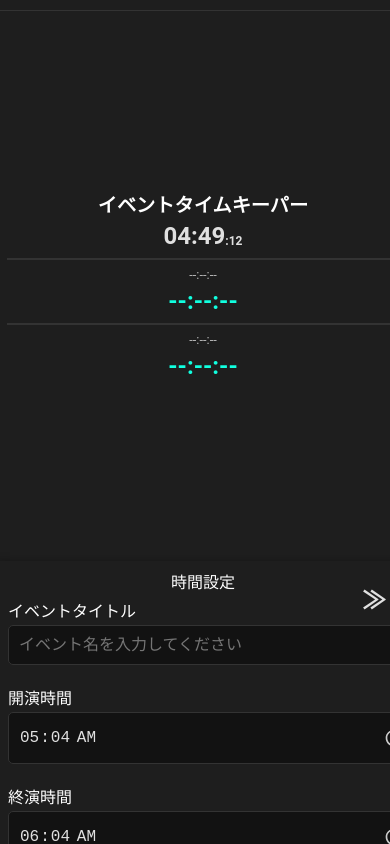
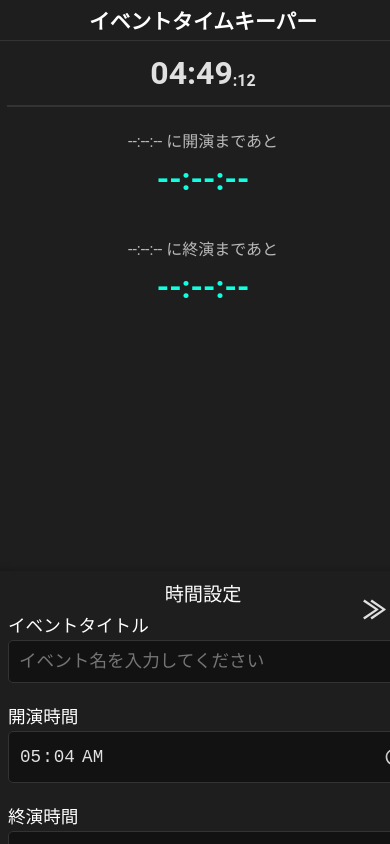
Before and after one commit to Dolphiiiin/ume-timer, a plain HTML site: page index.html in a window 390 px wide. Drawn offline with Linux system fonts and the light colour scheme.

Commit message:
fix layout

```diff
--- a/index.html
+++ b/index.html
@@ -4,7 +4,8 @@
     <meta charset="UTF-8">
     <meta name="viewport" content="width=device-width, initial-scale=1.0">
     <title>イベントタイムキーパー</title>
-    <style>        :root {
+    <style>
+        :root {
     --bg-color: #121212;
     --primary-color: #ffffff;
     --secondary-color: #11ffdf;
@@ -49,7 +50,7 @@
     background-color: transparent;
     color: var(--primary-color);
     border: none;
-            font-size: clamp(1rem, 5vw, 2rem);
+    font-size: clamp(1.2rem, 5vw, 2.2rem);
     font-weight: bold;
     width: 100%;
     padding: 5px;
@@ -75,7 +76,6 @@
     display: flex;
     flex-direction: column;
     align-items: center;
-            justify-content: center;
     background-color: var(--panel-color);
     border-radius: 0;
     padding: 10px;
@@ -85,7 +85,7 @@
 }
 
 .current-time {
-            font-size: clamp(2rem, 8vw, 6rem);
+    font-size: clamp(3.5rem, 12vw, 9rem);
     font-weight: bold;
     margin: 10px 0;
     color: var(--text-color);
@@ -99,8 +99,33 @@
     transform: translateY(8%);
 }
 
+/* 時間表示を横並びに */
+.time-row {
+    display: flex;
+    width: 100%;
+    justify-content: space-between;
+    align-items: center;
+    margin: 5px 0;
+    padding: 0 10px;
+    gap: 20px;
+}
+
+.time-block {
+    display: flex;
+    flex-direction: column;
+    align-items: center;
+    flex: 1;
+}
+
+.target-time {
+    font-size: clamp(1.5rem, 5vw, 3rem);
+    color: var(--text-color);
+    opacity: 0.8;
+    text-align: center;
+}
+
 .countdown {
-            font-size: clamp(2rem, 8vw, 6rem);
+    font-size: clamp(3.5rem, 11vw, 9rem);
     font-weight: bold;
     color: var(--secondary-color);
     margin: 10px 0;
@@ -108,23 +133,20 @@
     display: inline-block;
 }
 
-        .target-time {
-            font-size: clamp(1rem, 4vw, 2.5rem);
-            color: var(--text-color);
-            opacity: 0.8;
-            margin: 5px 0;
+.countdown.warning {
+    color: #ffab40;
 }
 
-        .countdown.warning {
-            color: #ffab40;
-        }        .countdown.danger {
+.countdown.danger {
     color: var(--error-color);
 }
 
 .elapsed {
     color: #ededed;
     opacity: 0.6;
-        }/* サイドバー設定部分 */
+}
+
+/* サイドバー設定部分 */
 .settings-panel {
     background-color: var(--panel-color);
     border-radius: 0;
@@ -163,7 +185,7 @@
 }
 
 .settings-title {
-            font-size: clamp(1rem, 3vw, 1.5rem);
+    font-size: clamp(1.2rem, 3.5vw, 1.8rem);
     color: var(--primary-color);
     margin-bottom: 10px;
     text-align: center;
@@ -184,7 +206,9 @@
     display: block;
     margin-bottom: 8px;
     color: var(--primary-color);
+    font-size: 1.1rem;
 }
+
 input[type="time"], input[type="text"].event-title-input {
     background-color: var(--bg-color);
     color: var(--text-color);
@@ -193,7 +217,7 @@
     border-radius: 5px;
     width: 100%;
     margin-bottom: 10px;
-            font-size: 1rem;
+    font-size: 1.1rem;
 }
 
 input[type="time"]::-webkit-calendar-picker-indicator {
@@ -207,10 +231,10 @@
     background-color: var(--primary-color);
     color: #121212;
     border: none;
-            padding: 10px;
+    padding: 12px;
     border-radius: 5px;
     cursor: pointer;
-            font-size: 0.9rem;
+    font-size: 1.1rem;
     font-weight: bold;
     transition: background-color 0.3s ease;
     margin-bottom: 8px;
@@ -233,30 +257,30 @@
     text-align: center;
     margin: 10px 0;
     font-style: italic;
-            padding: 8px;
+    padding: 10px;
     background-color: var(--bg-color);
     border-radius: 5px;
-            font-size: 0.9rem;
+    font-size: 1rem;
 }
 
 hr {
     width: 100%;
     border: 1px solid var(--border-color);
-            margin: 10px 0;
+    margin: 15px 0;
 }
 
 /* レスポンシブデザインの改善 */
-        @media (max-width: 1024px) {
+@media (max-width: 1200px) {
     .current-time {
-                font-size: clamp(2rem, 7vw, 5rem);
+        font-size: clamp(3rem, 10vw, 8rem);
     }
 
     .countdown {
-                font-size: clamp(2rem, 7vw, 5rem);
+        font-size: clamp(3rem, 10vw, 8rem);
     }
 
     .target-time {
-                font-size: clamp(1rem, 3.5vw, 2rem);
+        font-size: clamp(1.3rem, 4vw, 2.7rem);
     }
 }
 
@@ -281,22 +305,31 @@
     }
 
     .current-time {
-                font-size: clamp(1.8rem, 6vw, 4rem);
+        font-size: clamp(2.5rem, 8vw, 6rem);
         margin: 5px 0;
     }
 
     .countdown {
-                font-size: clamp(1.8rem, 6vw, 4rem);
+        font-size: clamp(2.5rem, 8vw, 6rem);
         margin: 5px 0;
     }
 
     .target-time {
-                font-size: clamp(0.9rem, 3vw, 1.8rem);
+        font-size: clamp(1.2rem, 3.5vw, 2.2rem);
         margin: 3px 0;
     }
 
     hr {
+        margin: 8px 0;
+    }
+
+    .time-row {
+        flex-direction: column;
+    }
+
+    .time-block {
         margin: 5px 0;
+        width: 100%;
     }
 }
 
@@ -306,23 +339,23 @@
     }
 
     .editable-header {
-                font-size: 1.2rem;
+        font-size: 1.3rem;
         padding: 3px;
     }
 
     .current-time {
-                font-size: clamp(1.5rem, 5vw, 3rem);
-                margin: 3px 0;
+        font-size: clamp(2rem, 7vw, 4.5rem);
+        margin: 5px 0;
     }
 
     .countdown {
-                font-size: clamp(1.5rem, 5vw, 3rem);
-                margin: 3px 0;
+        font-size: clamp(2rem, 7vw, 4.5rem);
+        margin: 5px 0;
     }
 
     .target-time {
-                font-size: clamp(0.8rem, 2.5vw, 1.5rem);
-                margin: 2px 0;
+        font-size: clamp(1rem, 3vw, 1.8rem);
+        margin: 3px 0;
     }
 
     .settings-panel {
@@ -340,11 +373,11 @@
     .status {
         padding: 5px;
         margin: 5px 0;
-                font-size: 0.8rem;
+        font-size: 0.9rem;
     }
 
     button {
-                padding: 8px;
+        padding: 10px;
         margin-bottom: 5px;
     }
 
@@ -356,17 +389,17 @@
 /* 特に小さい画面やランドスケープモードに対応 */
 @media (max-height: 500px) {
     .current-time, .countdown {
-                font-size: clamp(1.2rem, 4vw, 2.5rem);
+        font-size: clamp(1.8rem, 5.5vw, 3.5rem);
         margin: 2px 0;
     }
 
     .target-time {
-                font-size: clamp(0.7rem, 2vw, 1.2rem);
+        font-size: clamp(0.9rem, 2.5vw, 1.5rem);
         margin: 1px 0;
     }
 
     hr {
-                margin: 3px 0;
+        margin: 5px 0;
     }
 
     .time-display {
@@ -377,33 +410,41 @@
 /* タブレットのランドスケープモード用 */
 @media (min-width: 768px) and (max-height: 768px) {
     .current-time, .countdown {
-                font-size: clamp(1.5rem, 5vw, 3.5rem);
+        font-size: clamp(2.2rem, 6vw, 5rem);
     }
 
     .target-time {
-                font-size: clamp(0.9rem, 2.5vw, 1.8rem);
+        font-size: clamp(1.1rem, 3vw, 2.2rem);
     }
 }
     </style>
 </head>
-<body>    <div class="container">
+<body>
+    <div class="container">
         <div class="header-container">
-
+            <input type="text" class="editable-header" id="headerText" placeholder="イベント名を入力してください" value="イベントタイムキーパー">
         </div>
         <div class="main-container">
             <div class="time-display">
-                <input type="text" class="editable-header" id="headerText" placeholder="イベント名を入力してください" value="イベントタイムキーパー">
                 <div class="current-time" id="currentTime">--:--:--</div>
                 <hr>
-                <div class="target-time" id="startTargetTime">--:--:--</div>
+
+                <div class="time-row">
+                    <div class="time-block">
+                        <div class="target-time" id="startTargetTime">--:--:-- に開演まであと</div>
                         <div class="countdown" id="startCountdown">--:--:--</div>
-            <hr>
-                <div class="target-time" id="endTargetTime">--:--:--</div>
+                    </div>
+                    <div class="time-block">
+                        <div class="target-time" id="endTargetTime">--:--:-- に終演まであと</div>
                         <div class="countdown" id="countdown">--:--:--</div>
+                    </div>
+                </div>
+            </div>
 
-            </div>        <div class="settings-panel" id="settingsPanel">
+            <div class="settings-panel" id="settingsPanel">
                 <button class="toggle-settings" id="toggleSettings">≫</button>
-            <div class="settings-title">時間設定</div>            <div class="time-settings">
+                <div class="settings-title">時間設定</div>
+                <div class="time-settings">
                     <div class="setting-group">
                         <label for="eventTitle">イベントタイトル</label>
                         <input type="text" id="eventTitle" class="event-title-input" placeholder="イベント名を入力してください">
@@ -421,6 +462,7 @@
                 <div class="button-group">
                     <button id="setTimesBtn">時間を設定</button>
                     <button id="resetBtn">リセット</button>
+                </div>
             </div>
         </div>
     </div>
@@ -443,7 +485,9 @@
         const resetBtn = document.getElementById('resetBtn');
         const statusElem = document.getElementById('status');
         const startTargetTimeElem = document.getElementById('startTargetTime');
-        const endTargetTimeElem = document.getElementById('endTargetTime');        // 現在時刻を表示する関数
+        const endTargetTimeElem = document.getElementById('endTargetTime');
+
+        // 現在時刻を表示する関数
         function updateCurrentTime() {
             const now = new Date();
             currentTimeElem.innerHTML = formatTime(now, true);
@@ -453,10 +497,12 @@
                 startTargetTimeElem.textContent = formatTime(startTime, false) + " に開演まであと";
                 endTargetTimeElem.textContent = formatTime(endTime, false) + " に終演まであと";
             }
+
             // 開演までのカウントダウンを表示（開演後は0でストップ）
             if (startTime) {
                 const timeToStart = startTime - now;
                 const isPast = timeToStart < 0;
+
                 if (isPast) {
                     // 開演後は 00:00:00 を表示
                     startCountdownElem.innerHTML = "00:00:00";
@@ -476,6 +522,7 @@
                     }
                 }
             }
+
             // イベントが設定されている場合の自動スタート
             if (startTime && !countdownInterval) {
                 // 終演までのカウントダウンを常に開始
@@ -494,6 +541,7 @@
             if (countdownInterval) {
                 clearInterval(countdownInterval);
             }
+
             countdownInterval = setInterval(() => {
                 const now = new Date();
                 const remainingTime = endTime - now;
@@ -518,7 +566,9 @@
                     countdownElem.classList.remove('warning', 'danger');
                 }
             }, 1000);
-        }        // 時間を表示用にフォーマットする関数
+        }
+
+        // 時間を表示用にフォーマットする関数
         function formatTime(date, includeSeconds = false) {
             const hours = padZero(date.getHours());
             const minutes = padZero(date.getMinutes());
@@ -611,11 +661,14 @@
         // Date オブジェクトを input[type="time"] 用にフォーマットする関数
         function formatTimeForInput(date) {
             return `${padZero(date.getHours())}:${padZero(date.getMinutes())}`;
-        }        // 初期化関数
+        }
+
+        // 初期化関数
         function initialize() {
             // 1秒ごとに現在時刻を更新
             setInterval(updateCurrentTime, 1000);
             updateCurrentTime();
+
             // ヘッダーテキストの初期化と保存機能
             const headerText = document.getElementById('headerText');
             const eventTitleInput = document.getElementById('eventTitle');
@@ -707,7 +760,9 @@
                 }
 
                 // 現在時刻との比較
-                const now = new Date();                if (now >= endTime) {
+                const now = new Date();
+
+                if (now >= endTime) {
                     statusElem.textContent = "設定した終演時間は過ぎています";
                     countdownElem.innerHTML = "00:00:00";
                     countdownElem.classList.add('danger');
@@ -735,6 +790,7 @@
 
                     // クッキーを削除
                     document.cookie = 'timeSettings=; expires=Thu, 01 Jan 1970 00:00:00 UTC; path=/;';
+
                     // 表示をリセット
                     startCountdownElem.innerHTML = "--:--:--";
                     countdownElem.innerHTML = "--:--:--";
```
Lines whose indentation alone changed are shown as unchanged.
